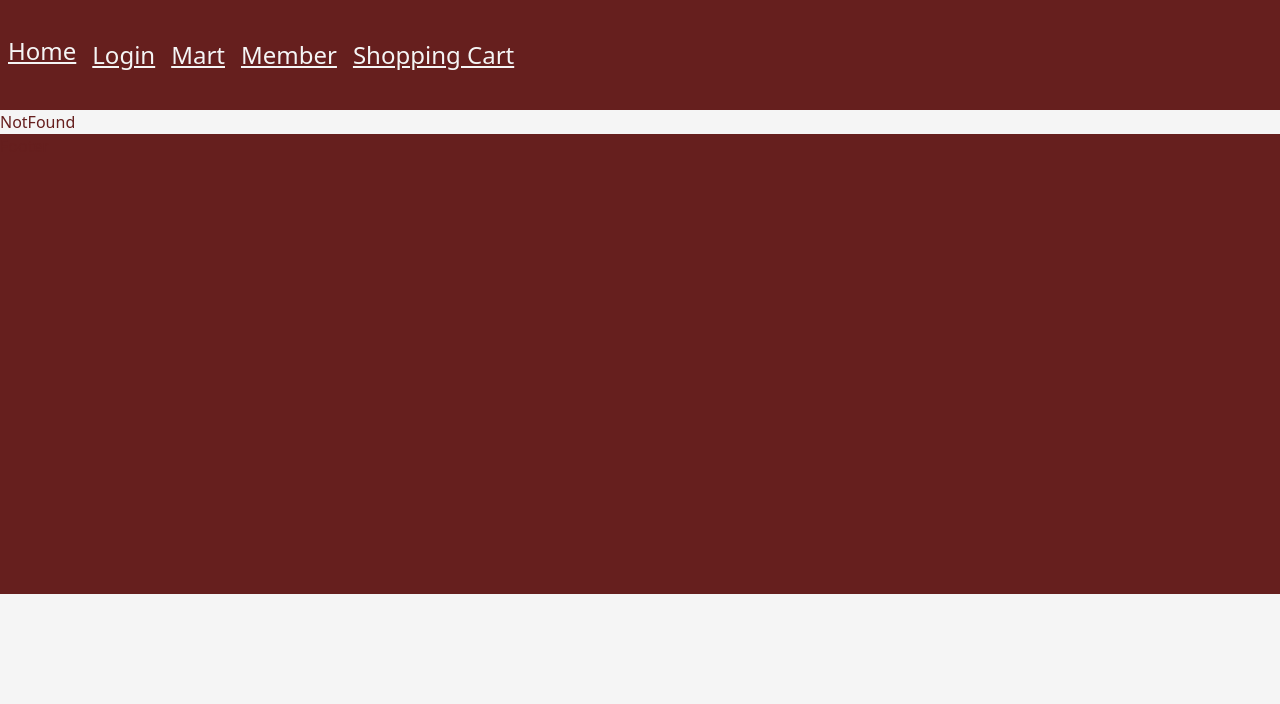
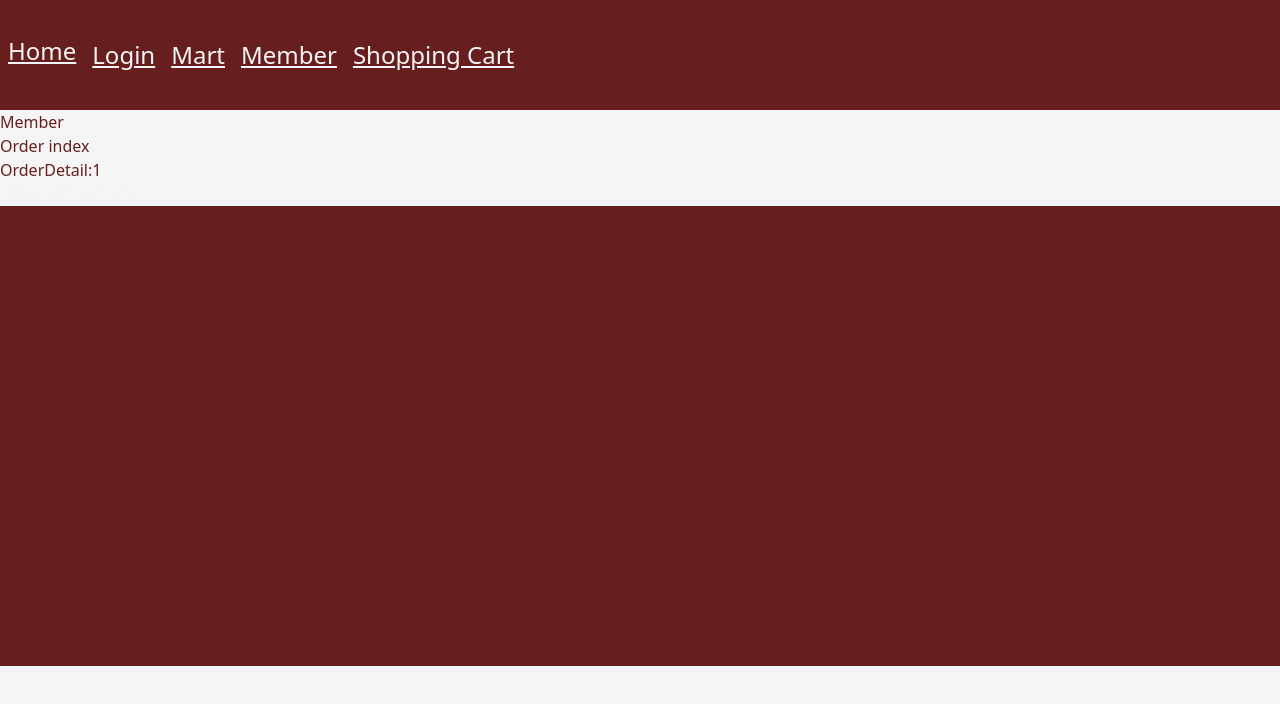
Before and after one commit to Anthya1104/ebook-fe, a React (Create React App) app in the folder ebook-fe/: page /Member/order/1 in a window 1280 px wide. Shown: the top 704 px of the page. Built offline with nearby package versions, Linux system fonts and the light colour scheme.

Commit message:
[feat]product detail, order detail router updated

```diff
--- a/ebook-fe/src/App.js
+++ b/ebook-fe/src/App.js
@@ -19,6 +19,7 @@ import OverView from './pages/Member/OverView'
 import Order from './pages/Member/Order'
 import Orders from './pages/Member/Order/Orders'
 import OrderDetail from './pages/Member/Order/OrderDetail'
+import ProductDetail from './pages/Mart/ProductDetail'
 
 function App() {
   return (
@@ -32,12 +33,13 @@ function App() {
             <Route index element={<OverView />} />
             <Route path="order" element={<Order />}>
               <Route index element={<Orders />} />
-              <Route path="orderdetail" element={<OrderDetail />} />
+              <Route path=":orderId" element={<OrderDetail />} />
             </Route>
           </Route>
           {/* 商城 */}
           <Route path="Mart" element={<Mart />}>
             <Route index element={<Products />} />
+            <Route path=":productId" element={<ProductDetail />} />
             <Route path="SearchResult" element={<SearchResult />} />
           </Route>
           {/* 購物車 */}
--- /dev/null
+++ b/ebook-fe/src/pages/Mart/ProductDetail.js
@@ -0,0 +1,14 @@
+import React from 'react'
+import { Link, useParams } from 'react-router-dom'
+
+function ProductDetail() {
+  const { productId } = useParams()
+  return (
+    <>
+      <div>ProductDetail:{productId}</div>
+      <Link to="/Mart">Back to List</Link>
+    </>
+  )
+}
+
+export default ProductDetail
--- a/ebook-fe/src/pages/Member/Order/OrderDetail.js
+++ b/ebook-fe/src/pages/Member/Order/OrderDetail.js
@@ -1,12 +1,13 @@
 import React from 'react'
-import { Link } from 'react-router-dom'
+import { Link, useParams } from 'react-router-dom'
 
 function OrderDetail() {
+  const { orderId } = useParams()
   return (
     <>
-      <div>OrderDetail</div>
+      <div>OrderDetail:{orderId}</div>
       <Link className="mx-2" to="/Member/order">
-        OrderList
+        Back to OrderList
       </Link>
     </>
   )
--- a/ebook-fe/src/pages/Member/Order/Orders.js
+++ b/ebook-fe/src/pages/Member/Order/Orders.js
@@ -2,10 +2,11 @@ import React from 'react'
 import { Link } from 'react-router-dom'
 
 function Orders() {
+  const orderId = 1
   return (
     <>
       <div>Order List</div>
-      <Link className="mx-2" to="orderdetail">
+      <Link className="mx-2" to={`${orderId}`}>
         Orderdetail
       </Link>
     </>
```
